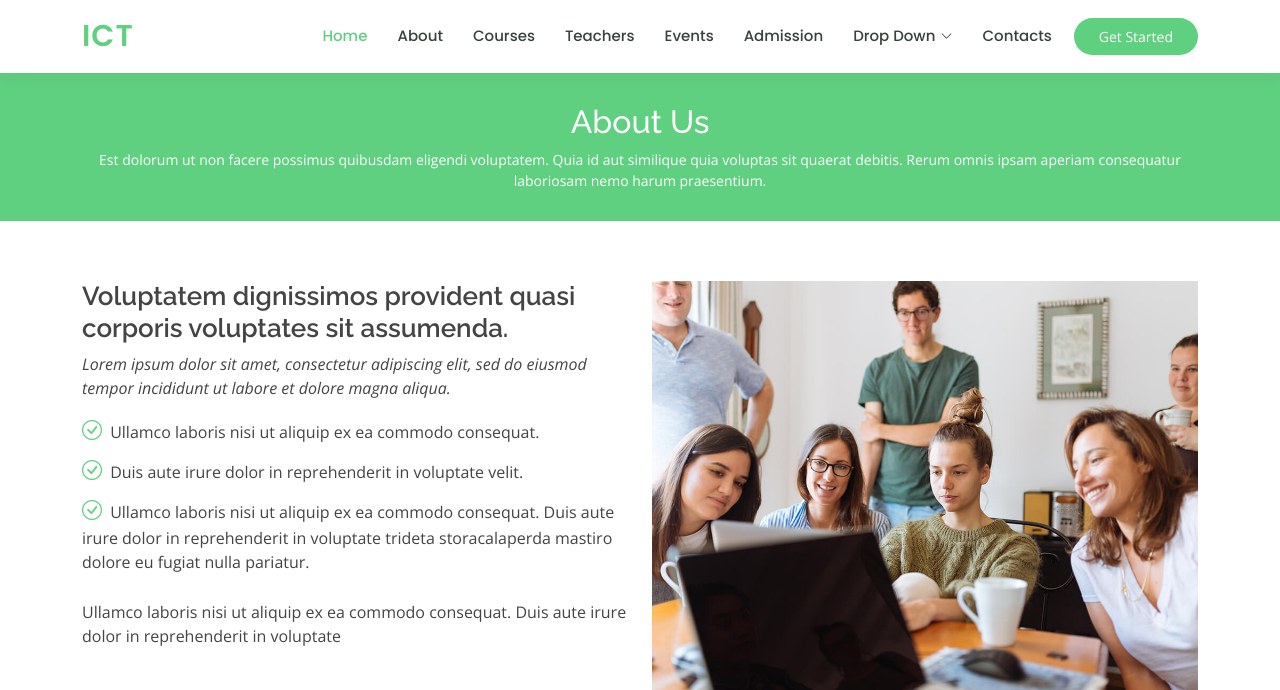
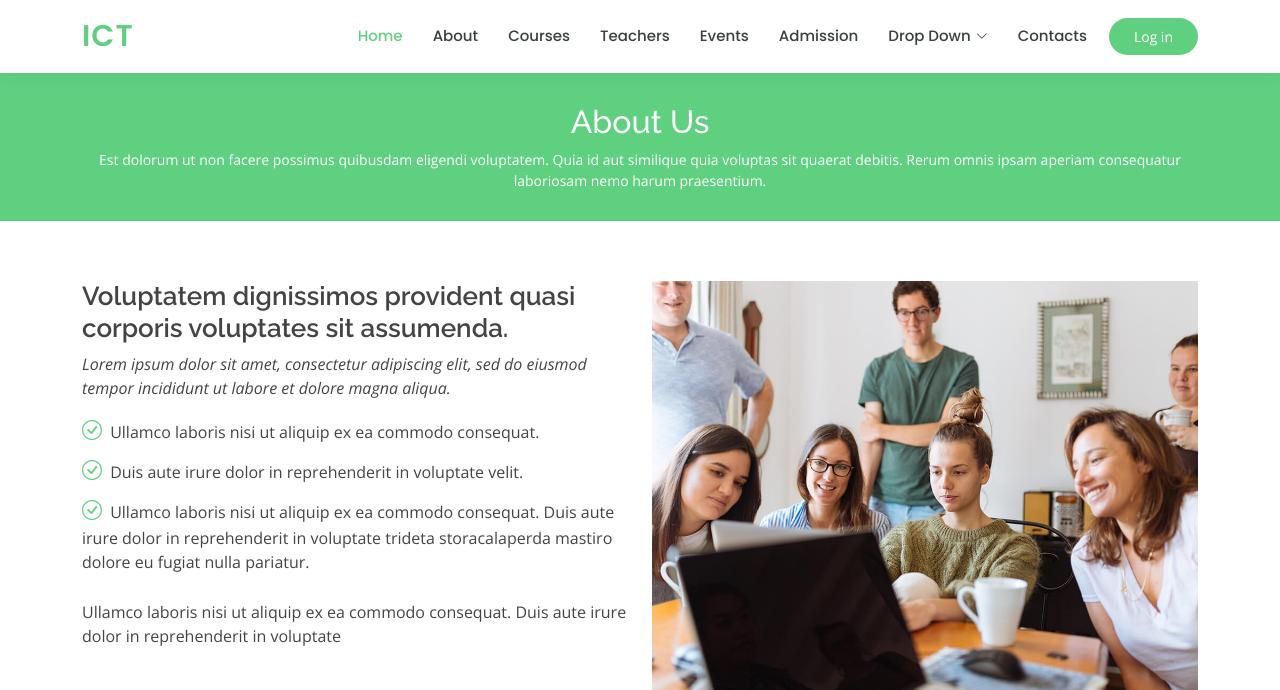
Before and after one commit to mash2022/eduSoft, a Django app: page /about/ in a window 1280 px wide. Shown: the top 690 px of the page. Run offline with Django 4.2, Linux system fonts and the light colour scheme; some libraries are stand-ins or nearby versions.

Commit message:
admin log in

```diff
--- a/ict/courses/templates/header.html
+++ b/ict/courses/templates/header.html
@@ -80,7 +80,7 @@
         <i class="bi bi-list mobile-nav-toggle"></i>
       </nav><!-- .navbar -->
 
-      <a href="courses.html" class="get-started-btn">Get Started</a>
+      <a href="" class="get-started-btn">Log in</a>
 
     </div>
   </header><!-- End Header -->
```
Also changed, not shown: ict/db.sqlite3.
